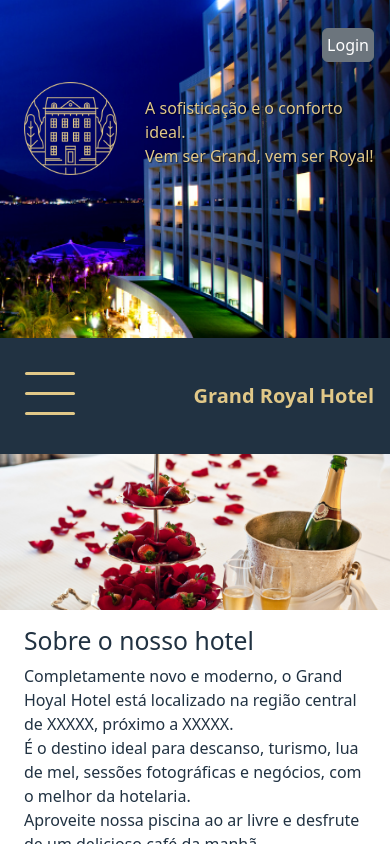
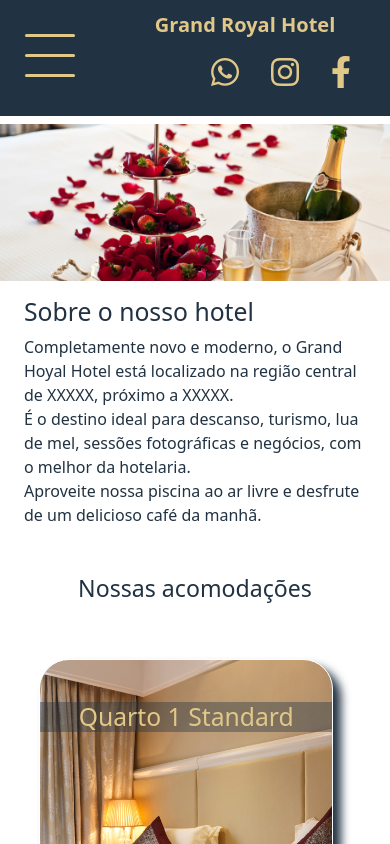
Before and after one commit to D2Trindade/hotel-management-backend, a Vue app: page / in a window 390 px wide. Shown: the top 844 px of the page. Built offline with nearby package versions, Linux system fonts and the light colour scheme; a web font is replaced by a local one.

Commit message:
Adicionado menu responsivo com capacidade de scrollar por toda a extenção da página

```diff
--- a/src/App.vue
+++ b/src/App.vue
@@ -36,4 +36,11 @@
 nav a {
   font-weight: bold;
 }
+
+@media (max-width: 575px) {
+  main{
+    margin-top: 1vh;
+  }
+
+}
 </style>
--- a/src/assets/css/header-footer.css
+++ b/src/assets/css/header-footer.css
@@ -82,11 +82,15 @@
 }
 
 @media (max-width: 575px) {
-  .header--container {
+  /* .header--container {
     height: 40vh;
     background-size: 190%;
     background-position: right top;
+  } */
+  header{
+    display: none;
   }
+
   .navbar-expand-sm, .wrap {
     flex-wrap: wrap !important;
   }
@@ -96,10 +100,10 @@
   }
 }
 
-@media (max-width: 489px) {
+/* @media (max-width: 489px) {
   .header--container {
     height: 40vh;
     background-size: 250%;
     background-position: right top;
   }
-}
+} */
--- a/src/components/MainFooter.vue
+++ b/src/components/MainFooter.vue
@@ -7,7 +7,7 @@
                 </div>
                 <div class="col d-flex align-items-center justify-content-between">
                     <div class="p-1">
-                        <MainNavBar />
+
                     </div>
                 </div>
             </div>
@@ -43,18 +43,24 @@
 </template>
 
 <script>
-import MainNavBar from '@/components/MainNavBar.vue'
+
 import SocialMedia from '@/components/SocialMedia.vue'
 
 export default {
     name: 'MainFooter',
     components: {
-        MainNavBar,
+
         SocialMedia
     }
 }
 </script>
 
 <style scoped>
+@media (max-width: 575px) {
+
+  /*div:nth-child(2){
+        display:none;
+    }*/
+}
 
 </style>
--- a/src/components/MainNavBar.vue
+++ b/src/components/MainNavBar.vue
@@ -1,7 +1,10 @@
 <template>
-    <nav class="navbar wrap navbar-expand-sm global-bg-azul">
+    <nav class="navbar wrap navbar-expand-sm global-bg-azul fixed">
         <MenuHamburguer class="displayHamburguer"/>
-        <router-link to="/" class="navbar-brand ps-3 color--bege">Grand Royal Hotel</router-link>
+        <div class="col">
+            <router-link to="/" class="navbar-brand ps-3 color--bege">Grand Royal Hotel</router-link>
+            <SocialMedia class="displayHamburguer"/>
+        </div>
         <div class="collapse navbar-collapse" id="colNav">
             <ul class="navbar-nav" v-if="logged">
                 <li class="nav-item" v-for="pg in paginas" :key="pg.id">
@@ -20,6 +23,7 @@
 
 <script>
 import MenuHamburguer from './MenuHamburguer.vue'
+import SocialMedia from './SocialMedia.vue'
 
 export default {
     name: 'MainNavBar',
@@ -42,7 +46,8 @@
         }
     },
     components: {
-        MenuHamburguer
+        MenuHamburguer,
+        SocialMedia
     },
     computed: {
         logged() {
@@ -59,5 +64,13 @@
 </script>
 
 <style scoped>
+@media (max-width: 575px) {
+    .navbar{
+        width: 100vw;
+        position:sticky;
+        z-index: 3;
+        top: 0;
+    }
 
+}
 </style>
```
